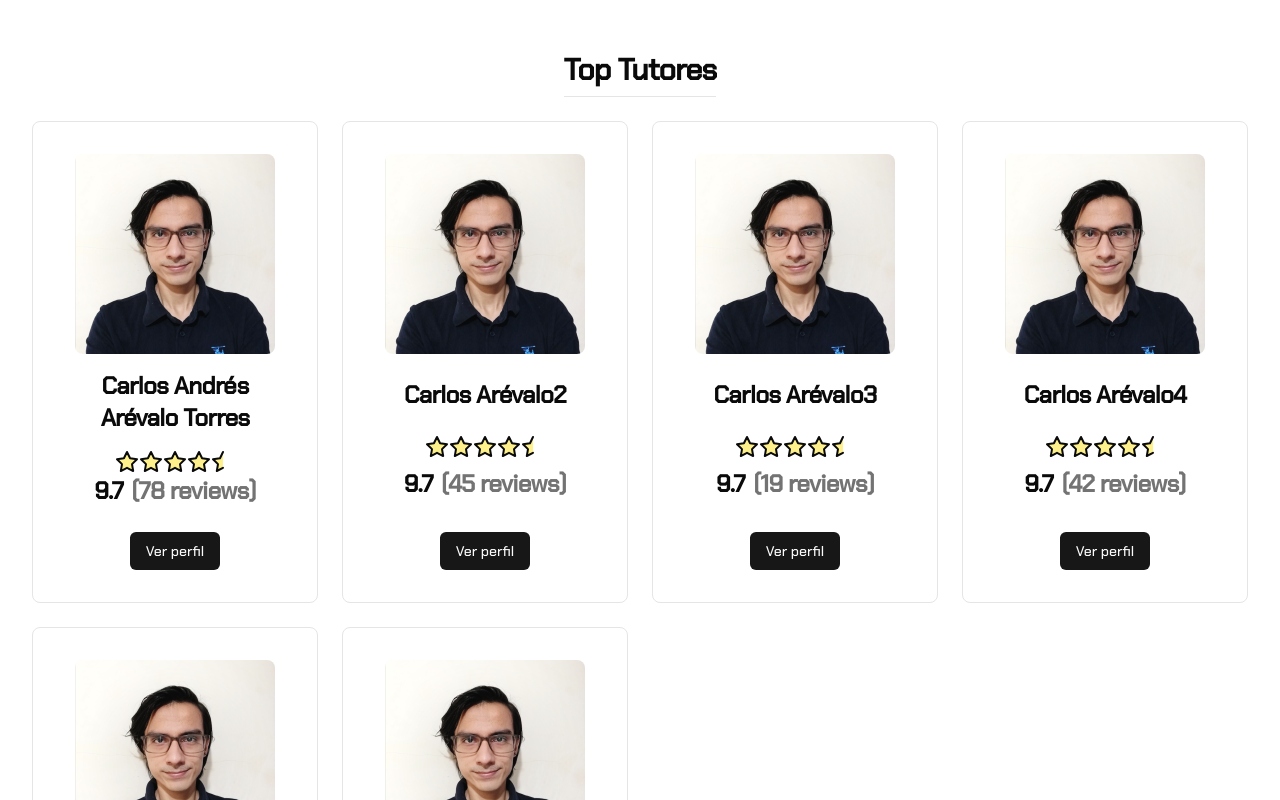
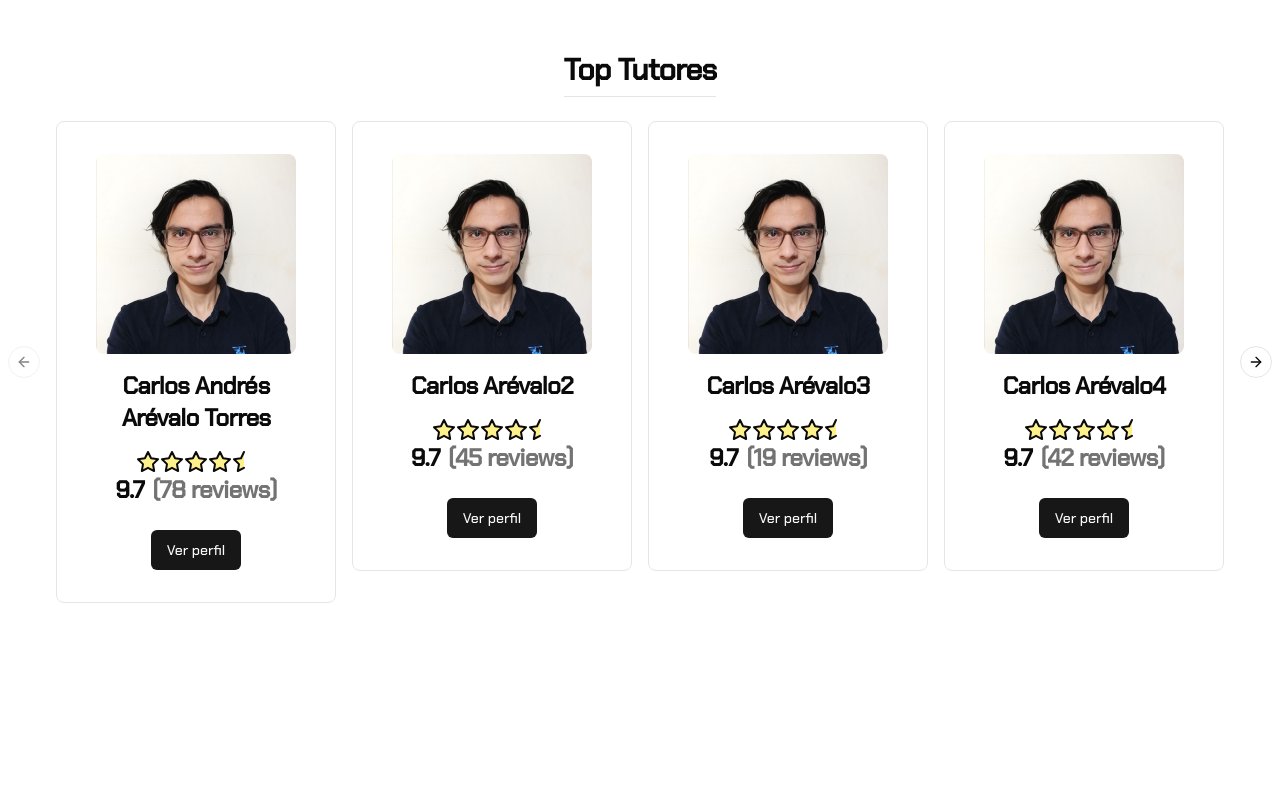
Before and after one commit to carlosandresat/tuto-u, a Next.js app: page /home in a window 1280 px wide. Shown: the part 3020-3820 px from the top of the page. After the commit the page ends 3655 px from the top, so only its background shows below. Built offline with nearby package versions, Linux system fonts and the light colour scheme.

Commit message:
feat: add TutorsCarousel component

```diff
--- a/src/app/home/page.tsx
+++ b/src/app/home/page.tsx
@@ -1,6 +1,7 @@
 import { StudentView } from "@/components/student-view";
 import { CourseCard } from "@/components/course-card";
 import { TutorCard } from "@/components/tutor-card";
+import { TutorsCarousel } from "@/components/tutors-carousel";
 
 export default function Home() {
   const asignaturas = [
@@ -89,18 +90,7 @@ export default function Home() {
       <h2 className="scroll-m-20 border-b pb-2 text-3xl font-semibold tracking-tight first:mt-0 mt-32">
         Top Tutores
       </h2>
-
-      <div className="grid grid-cols-1 md:grid-cols-2 lg:grid-cols-3 xl:grid-cols-4 gap-6 max-w-screen-2xl mt-6">
-        {tutores.map((tutor) => (
-          <TutorCard
-            tutor={tutor.tutor}
-            rating={tutor.rating}
-            pic_url={tutor.pic_url}
-            nreviews={tutor.nreviews}
-            key={tutor.tutor}
-          />
-        ))}
-      </div>
+        <TutorsCarousel></TutorsCarousel>
     </main>
   );
 }
--- /dev/null
+++ b/src/components/tutors-carousel.tsx
@@ -0,0 +1,74 @@
+import { Card, CardContent } from "@/components/ui/card";
+import {
+  Carousel,
+  CarouselContent,
+  CarouselItem,
+  CarouselNext,
+  CarouselPrevious,
+} from "@/components/ui/carousel";
+import { TutorCard } from "@/components/tutor-card";
+
+export function TutorsCarousel() {
+  const tutores = [
+    {
+      tutor: "Carlos Andrés Arévalo Torres",
+      rating: 9.7,
+      pic_url: "/photos/carlos.arevalo.jpg",
+      nreviews: 78,
+    },
+    {
+      tutor: "Carlos Arévalo2",
+      rating: 9.7,
+      pic_url: "/photos/carlos.arevalo.jpg",
+      nreviews: 45,
+    },
+    {
+      tutor: "Carlos Arévalo3",
+      rating: 9.7,
+      pic_url: "/photos/carlos.arevalo.jpg",
+      nreviews: 19,
+    },
+    {
+      tutor: "Carlos Arévalo4",
+      rating: 9.7,
+      pic_url: "/photos/carlos.arevalo.jpg",
+      nreviews: 42,
+    },
+    {
+      tutor: "Carlos Arévalo5",
+      rating: 9.7,
+      pic_url: "/photos/carlos.arevalo.jpg",
+      nreviews: 29,
+    },
+    {
+      tutor: "Carlos Arévalo6",
+      rating: 9.7,
+      pic_url: "/photos/carlos.arevalo.jpg",
+      nreviews: 45,
+    },
+  ];
+
+  return (
+    <Carousel
+      opts={{
+        align: "start",
+      }}
+      className="w-full px-6 2xl:px-0 max-w-screen-2xl mt-6"
+    >
+      <CarouselContent>
+        {tutores.map((tutor) => (
+            <CarouselItem key={tutor.tutor}  className="md:basis-1/2 lg:basis-1/3 xl:basis-1/4">
+                <TutorCard
+                    tutor={tutor.tutor}
+                    rating={tutor.rating}
+                    pic_url={tutor.pic_url}
+                    nreviews={tutor.nreviews}
+                />
+            </CarouselItem>
+        ))}
+      </CarouselContent>
+      <CarouselPrevious className="-left-6 2xl:-left-12"/>
+      <CarouselNext  className="-right-6 2xl:-right-12"/>
+    </Carousel>
+  );
+}
--- a/src/components/ui/carousel.tsx
+++ b/src/components/ui/carousel.tsx
@@ -1,3 +1,4 @@
+"use client"
 import * as React from "react"
 import useEmblaCarousel, {
   type EmblaCarouselType as CarouselApi,
```
